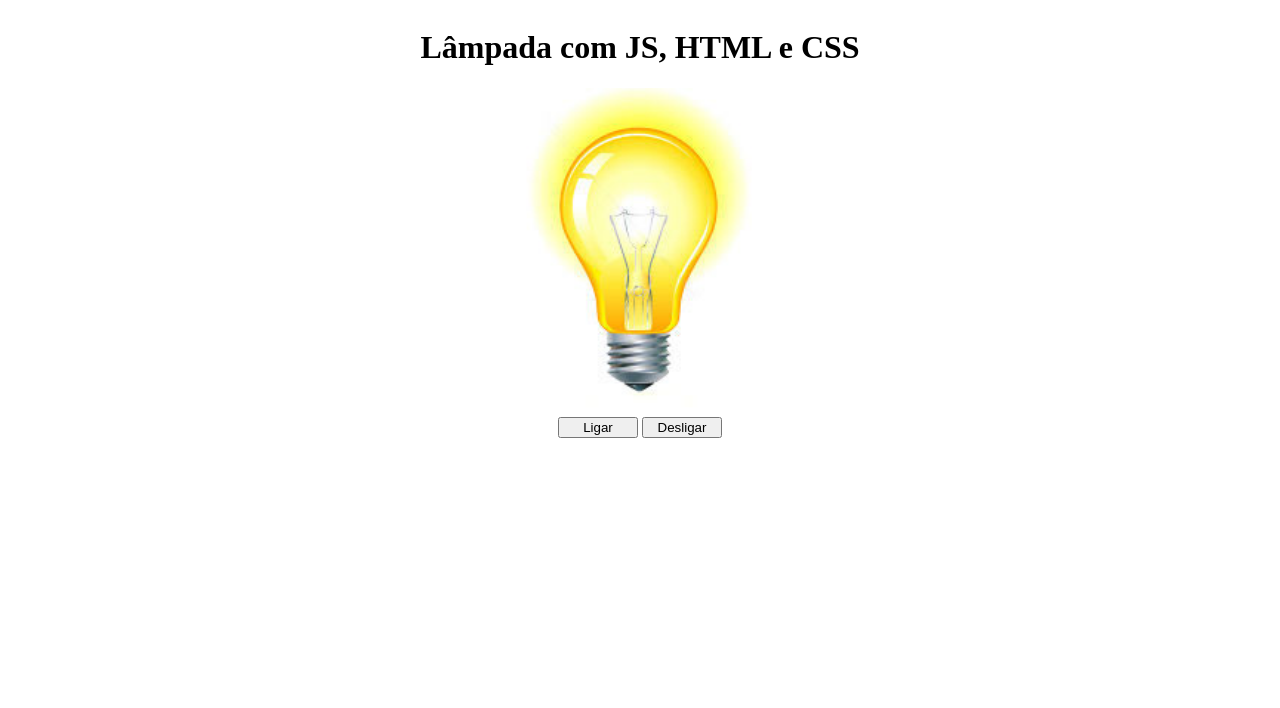
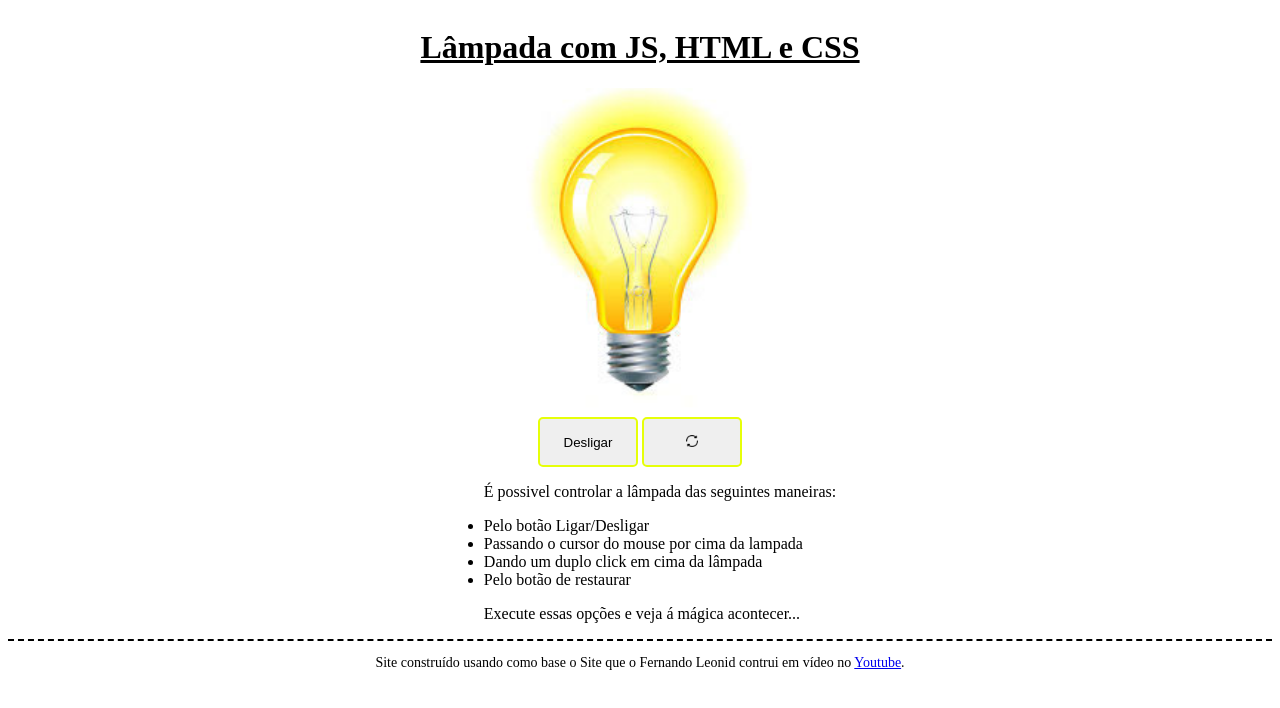
Before and after one commit to MatheusKerscher/Lampada, a plain HTML site: page index.html in a window 1280 px wide. Both pictures are taken after a click on the button "Ligar". Drawn offline with Linux system fonts and the light colour scheme.

Commit message:
Mudanças feitas por minha conta

```diff
--- a/index.html
+++ b/index.html
@@ -9,7 +9,7 @@
 </head>
 <body>
     <header>
-        <h1>Lâmpada com JS, HTML e CSS</h1>
+        <h1><a id="link" target="_blank" href="https://github.com/MatheusKerscher/Lampada">Lâmpada com JS, HTML e CSS</a></h1>
     </header>
 
     <main>
@@ -18,10 +18,25 @@
     </div>
 
     <div>
-        <button id="liga">Ligar</button>
-        <button id="desliga">Desligar</button>
+        <button id="ligaDesliga">Ligar</button>
+        <button id="restaura"><img src="./img/return.png"></button>
+    </div>
+
+    <div>
+        <ul>
+            <p>É possivel controlar a lâmpada das seguintes maneiras:</p>
+            <li>Pelo botão Ligar/Desligar</li>
+            <li>Passando o cursor do mouse por cima da lampada</li>
+            <li>Dando um duplo click em cima da lâmpada</li>
+            <li>Pelo botão de restaurar</li>
+            <p>Execute essas opções e veja á mágica acontecer...</p>
+        </ul>
     </div>
     </main>
+
+    <footer>
+        <p>Site construído usando como base o Site que o Fernando Leonid contrui em vídeo no <a target="_blank" href="https://www.youtube.com/watch?v=4r0zOW9Zn-Y&list=PLDgemkIT111AzoS1rB61sgMJbsEA4pyD2&index=2">Youtube</a>. </p>
+    </footer>
 
     <script src="lampada.js"></script>
 </body>
--- a/lampada.js
+++ b/lampada.js
@@ -1,9 +1,13 @@
-const liga = document.getElementById('liga');
-const desliga = document.getElementById('desliga');
+const ligaDesliga = document.getElementById('ligaDesliga');
+const restaura = document.getElementById('restaura');
 const lampada = document.getElementById('lampada');
 
 function lampadaQuebrada () {
     return lampada.src.indexOf ('quebrada') > -1;
+}
+
+function restauraLampada(){
+    lampada.src = './img/lampada-apagada.jpg'
 }
 
 function ligaLampada(){
@@ -22,8 +26,18 @@ function quebraLampada () {
     lampada.src = './img/lampada-quebrada.jpg';
 }
 
-liga.addEventListener('click', ligaLampada);
-desliga.addEventListener('click', desligaLampada);
+function ligaDesligaLampada(){
+    if (ligaDesliga.textContent == 'Ligar'){
+        ligaLampada();
+        ligaDesliga.textContent = 'Desligar';
+    }else {
+        desligaLampada();
+        ligaDesliga.textContent = 'Ligar';
+    }
+}
+
+ligaDesliga.addEventListener('click', ligaDesligaLampada);
 lampada.addEventListener('mouseover', ligaLampada);
 lampada.addEventListener('mouseleave', desligaLampada);
-lampada.addEventListener('dblclick', quebraLampada)
+lampada.addEventListener('dblclick', quebraLampada);
+restaura.addEventListener('click', restauraLampada);
--- a/style.css
+++ b/style.css
@@ -4,10 +4,31 @@ header, main{
     align-items: center;
 }
 
+#link{
+    color: black;
+    transition: 0.5s;
+}
+
 button{
-    width: 80px;
+    width: 100px;
+    height: 50px;
+    border: 2px solid #e6ff09;
+    border-radius: 5px;
 }
 
 img{
     width: 250px;
 }
+
+#restaura img{
+    width: 12px;
+}
+
+footer{
+    border-top: 2px dashed black;
+}
+
+footer p{
+    text-align: center;
+    font-size: 14px;
+}
```
Also changed, not shown: img/lampada-quebrada.jpg, img/return.png (added).
